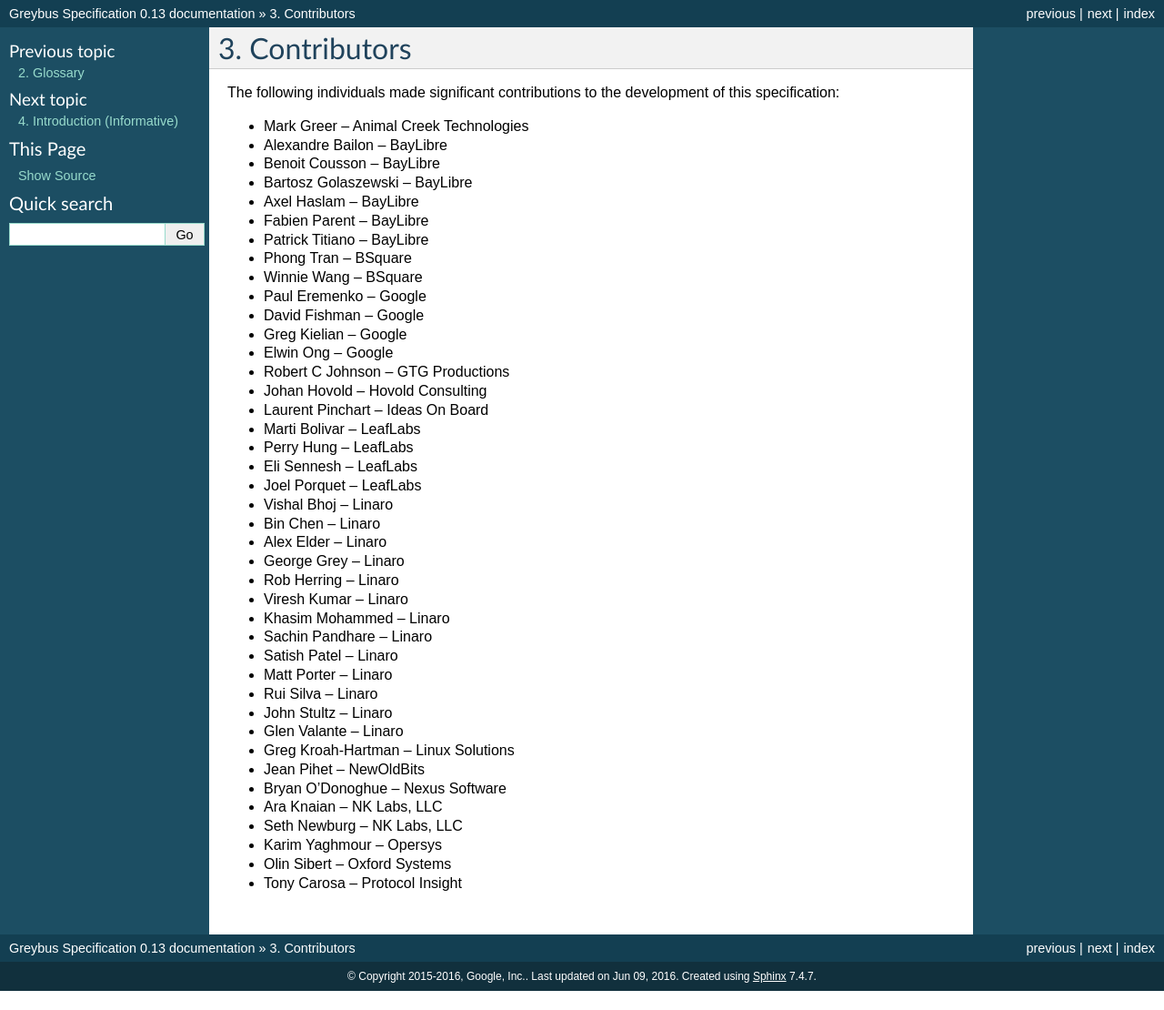
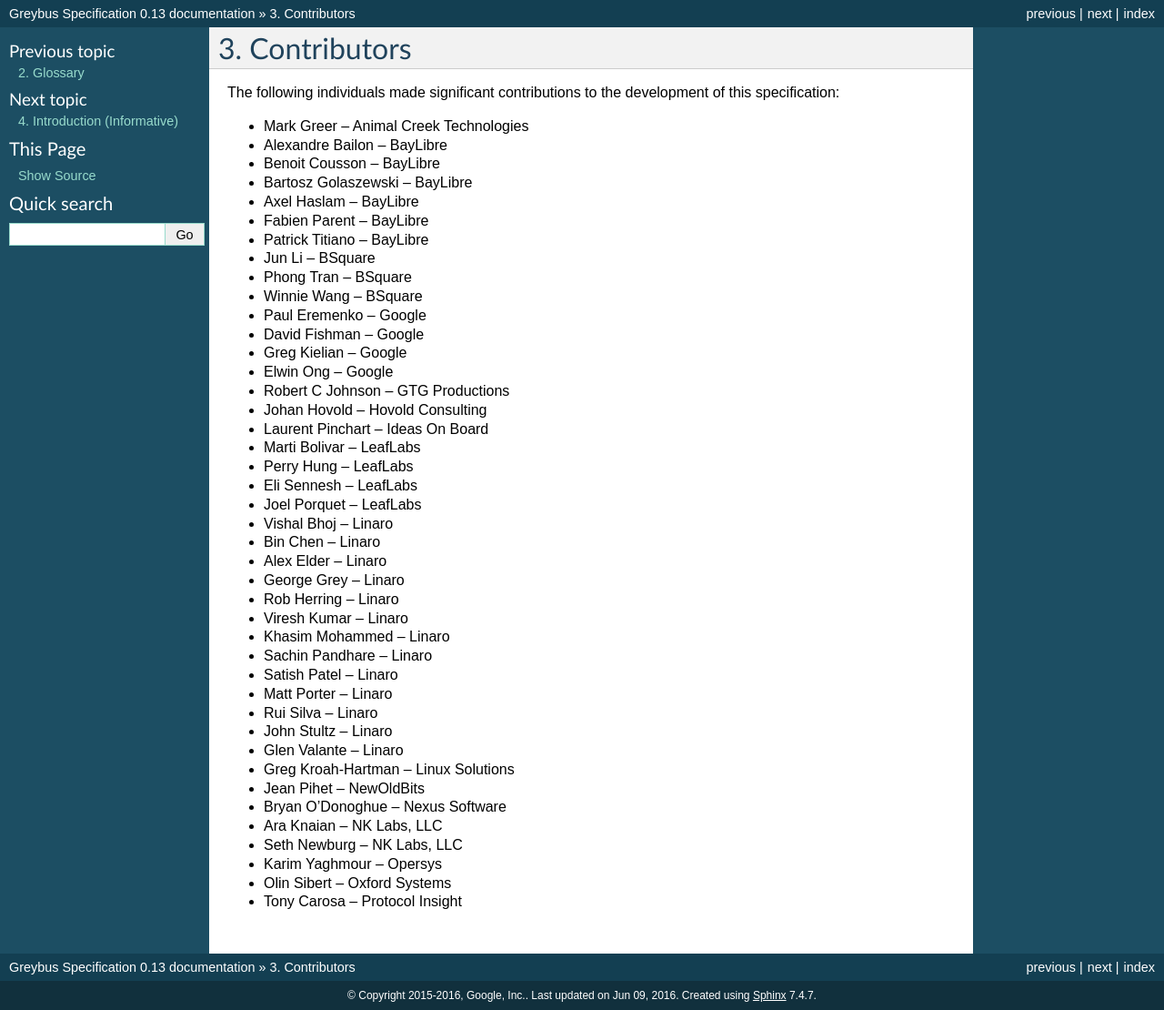
Before and after one commit to projectara/greybus-spec, a Sphinx documentation site: the page built from source/contributors.rst, in a window 1280 px wide. Shown: the whole page at 91% size. Built offline with Sphinx 7.4.7, drawn with Linux system fonts in a browser that asks for light colours; pages that are not in the unit, such as notebooks, are missing from menus; before the commit the page ends 1089 px from its top, so only the background shows below that.

Commit message:
Update contributors list
Add Jun Li, BSquare to the list of contributors.

Signed-off-by: Jun Li <li_jun@projectara.com>
Reviewed-by: Marti Bolivar <mbolivar@leaflabs.com>
Signed-off-by: Greg Kroah-Hartman <gregkh@google.com>

```diff
--- a/source/contributors.rst
+++ b/source/contributors.rst
@@ -13,6 +13,7 @@
 * Axel Haslam        -- BayLibre
 * Fabien Parent      -- BayLibre
 * Patrick Titiano    -- BayLibre
+* Jun Li             -- BSquare
 * Phong Tran         -- BSquare
 * Winnie Wang        -- BSquare
 * Paul Eremenko      -- Google
```
